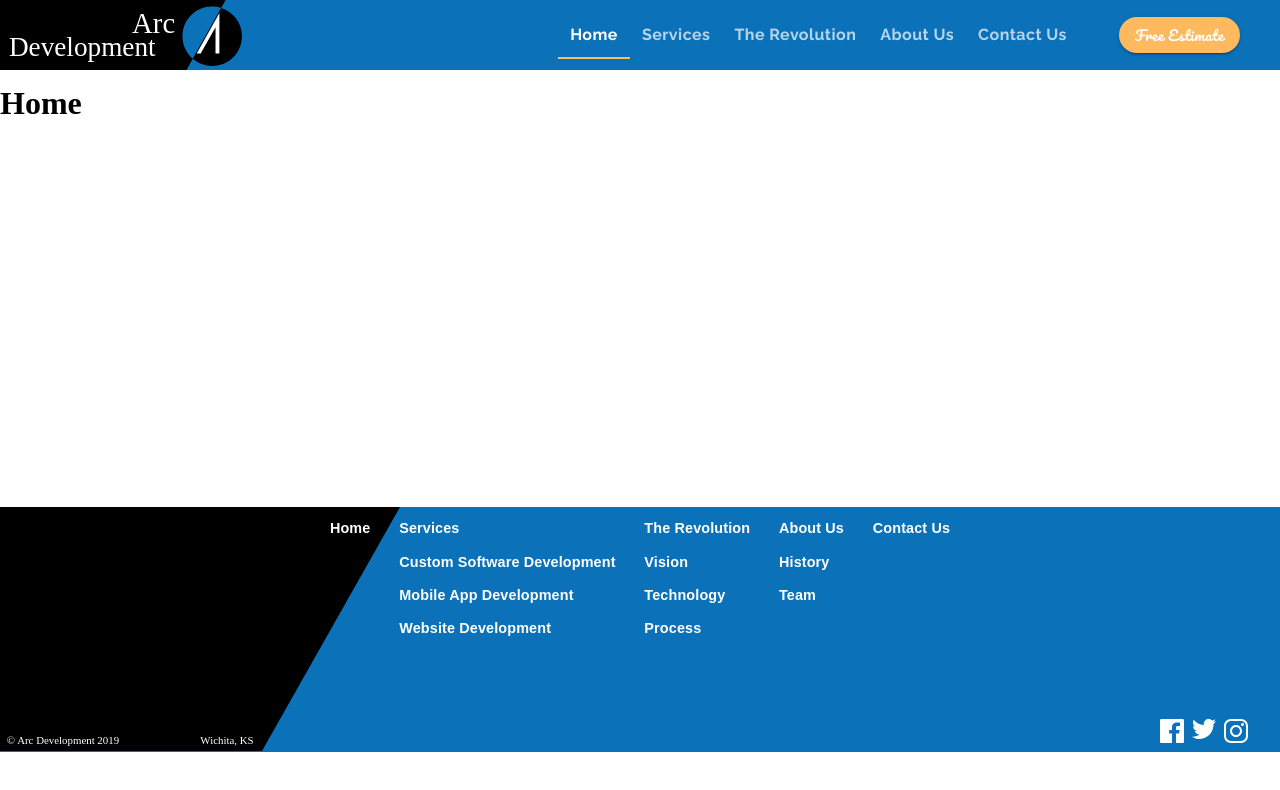
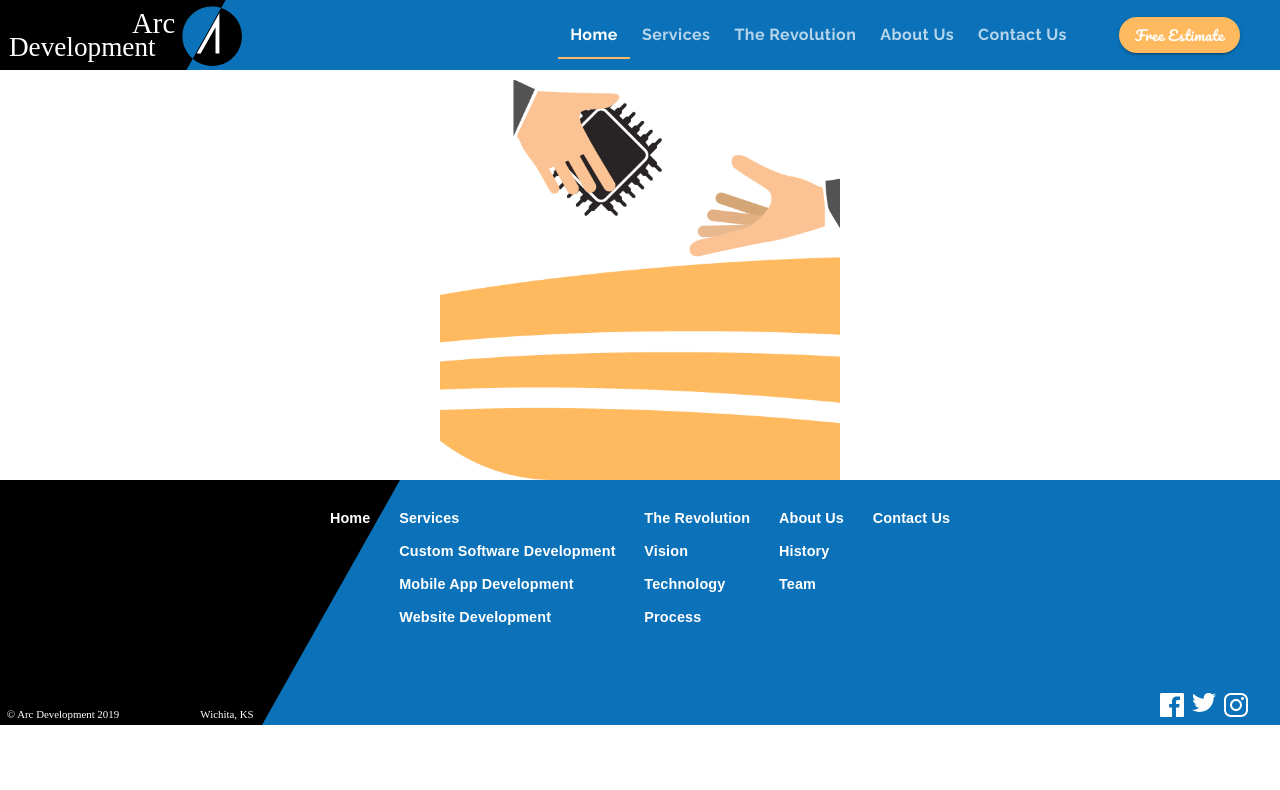
Before and after one commit to oybek703/mui-react, a React (Create React App) app: page / in a window 1280 px wide. Shown: the top 790 px of the page. Built offline with nearby package versions, Linux system fonts and the light colour scheme.

Commit message:
started landing page

```diff
--- a/package.json
+++ b/package.json
@@ -11,6 +11,7 @@
     "jquery": "^3.5.1",
     "react": "^17.0.1",
     "react-dom": "^17.0.1",
+    "react-lottie": "^1.2.3",
     "react-router-dom": "^5.2.0",
     "react-scripts": "4.0.1",
     "web-vitals": "^0.2.4"
--- a/src/components/App.js
+++ b/src/components/App.js
@@ -4,13 +4,14 @@ import {ThemeProvider} from '@material-ui/core/styles'
 import theme from './UI/Theme'
 import {BrowserRouter, Switch, Route} from "react-router-dom"
 import Footer from "./UI/Footer"
+import LandingPage from "./UI/LandingPage"
 const App = () => {
     return (
         <ThemeProvider theme={theme}>
             <BrowserRouter>
              <Header/>
              <Switch>
-                 <Route  exact path='/' component={() => <h1 style={{height: '400px'}}>Home</h1>}/>
+                 <Route  exact path='/' component={LandingPage}/>
                  <Route  exact path='/services' component={() => <h1>Services</h1>}/>
                  <Route  exact path='/customsoftware' component={() => <h1>Custom Software Development</h1>}/>
                  <Route  exact path='/mobileapps' component={() => <h1>Mobile App Development</h1>}/>
--- a/src/components/UI/Footer.js
+++ b/src/components/UI/Footer.js
@@ -25,7 +25,8 @@ const useStyles = makeStyles(theme => ({
     },
     footerGrid: {
         position:'absolute',
-        zIndex: 10000
+        zIndex: 10000,
+        marginTop: '1em'
     },
     footerLink: {
         fontWeight: '700',
--- /dev/null
+++ b/src/components/UI/LandingPage.js
@@ -0,0 +1,19 @@
+import React from 'react'
+import animationData from '../../animations/landinganimation/data'
+import Lottie from 'react-lottie'
+
+const LandingPage = () => {
+    const defaultOptions = {
+        loop: true,
+        autoplay: true,
+        animationData,
+        rendererSettings: {
+            preserveAspectRatio: 'xMidYMid slice'
+        }
+    }
+    return (
+        <Lottie options={defaultOptions} width={400} height={400}/>
+    )
+}
+
+export default LandingPage
```
Also changed, not shown: 1 other file (tests, documents, lock files or other folders).
